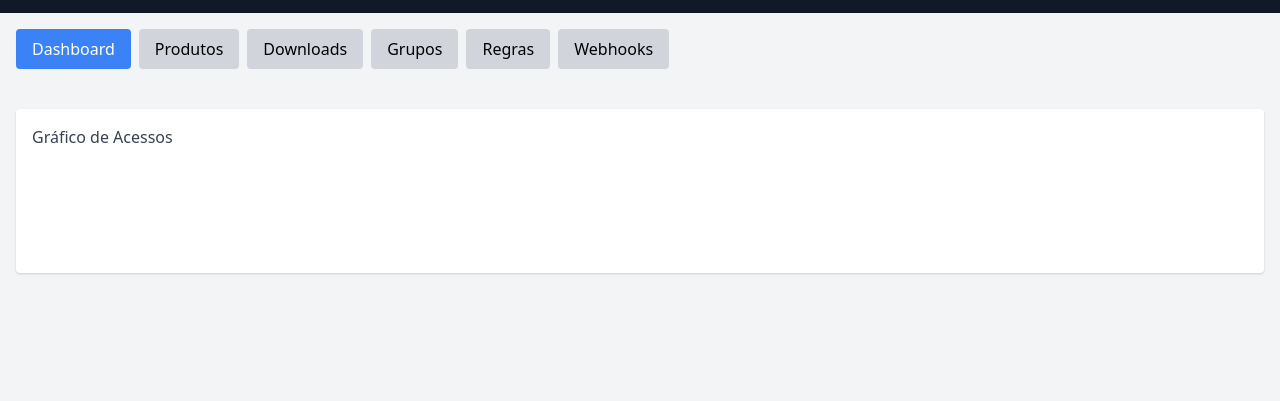
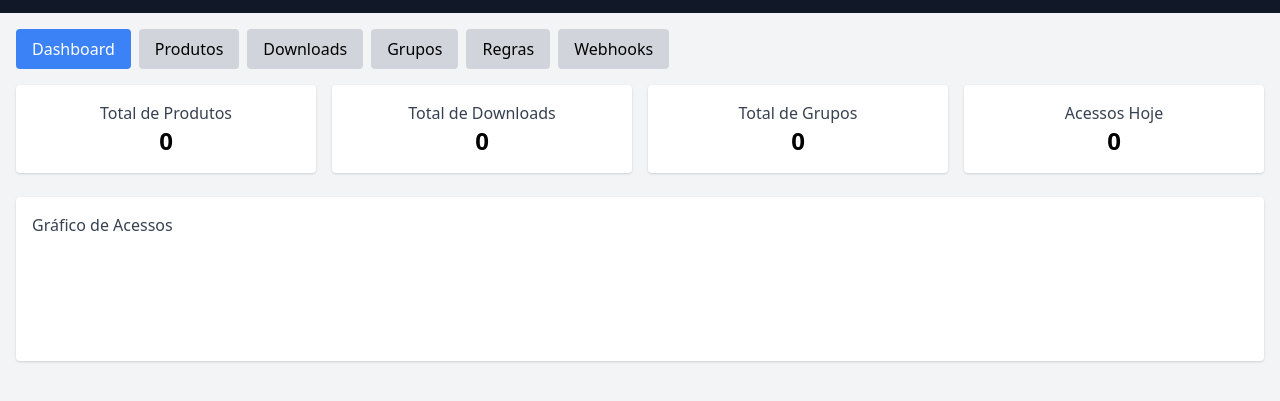
Before and after one commit to tulioalvesx/tma-iptv1, a website: page public/admin/dashboard.html in a window 1280 px wide. Shown: the part 59-460 px from the top of the page. Drawn offline with nearby package versions, Linux system fonts and the light colour scheme; no server answers.

```diff
--- a/public/admin/dashboard.html
+++ b/public/admin/dashboard.html
@@ -27,11 +27,25 @@
       </nav>
     </div>
 
-    <!-- Existing sections -->
+    <!-- Dashboard Tab -->
     <section id="tab-dashboard" class="tab-section">
-      <!-- Dashboard content -->
-      <div class="grid grid-cols-1 md:grid-cols-4 gap-4 mb-6">
-        <!-- cards... -->
+      <div class="grid grid-cols-1 sm:grid-cols-2 md:grid-cols-4 gap-4 mb-6">
+        <div class="bg-white p-4 shadow rounded text-center">
+          <h3 class="text-gray-700 font-medium">Total de Produtos</h3>
+          <p id="total-produtos" class="text-2xl font-bold">0</p>
+        </div>
+        <div class="bg-white p-4 shadow rounded text-center">
+          <h3 class="text-gray-700 font-medium">Total de Downloads</h3>
+          <p id="total-downloads" class="text-2xl font-bold">0</p>
+        </div>
+        <div class="bg-white p-4 shadow rounded text-center">
+          <h3 class="text-gray-700 font-medium">Total de Grupos</h3>
+          <p id="total-grupos" class="text-2xl font-bold">0</p>
+        </div>
+        <div class="bg-white p-4 shadow rounded text-center">
+          <h3 class="text-gray-700 font-medium">Acessos Hoje</h3>
+          <p id="acessos-hoje" class="text-2xl font-bold">0</p>
+        </div>
       </div>
       <div class="bg-white p-4 shadow rounded">
         <h2 class="text-gray-700 mb-2">Gráfico de Acessos</h2>
@@ -39,19 +53,18 @@
       </div>
     </section>
 
+    <!-- Outras abas -->
     <section id="tab-produtos" class="tab-section hidden">
-      <!-- Products content -->
+      <!-- Produtos content -->
     </section>
-
     <section id="tab-downloads" class="tab-section hidden">
       <!-- Downloads content -->
     </section>
-
     <section id="tab-grupos" class="tab-section hidden">
-      <!-- Groups content -->
+      <!-- Grupos content -->
     </section>
 
-    <!-- New Admin sections -->
+    <!-- Regras -->
     <section id="tab-regras" class="tab-section hidden">
       <h2 class="text-xl font-semibold mb-4">Regras de Automação</h2>
       <button id="new-rule-btn" class="bg-green-500 text-white px-4 py-2 rounded mb-4">+ Nova Regra</button>
@@ -69,6 +82,7 @@
       </table>
     </section>
 
+    <!-- Webhooks -->
     <section id="tab-webhooks" class="tab-section hidden">
       <h2 class="text-xl font-semibold mb-4">Webhooks Externos</h2>
       <button id="new-hook-btn" class="bg-green-500 text-white px-4 py-2 rounded mb-4">+ Novo Webhook</button>
```
